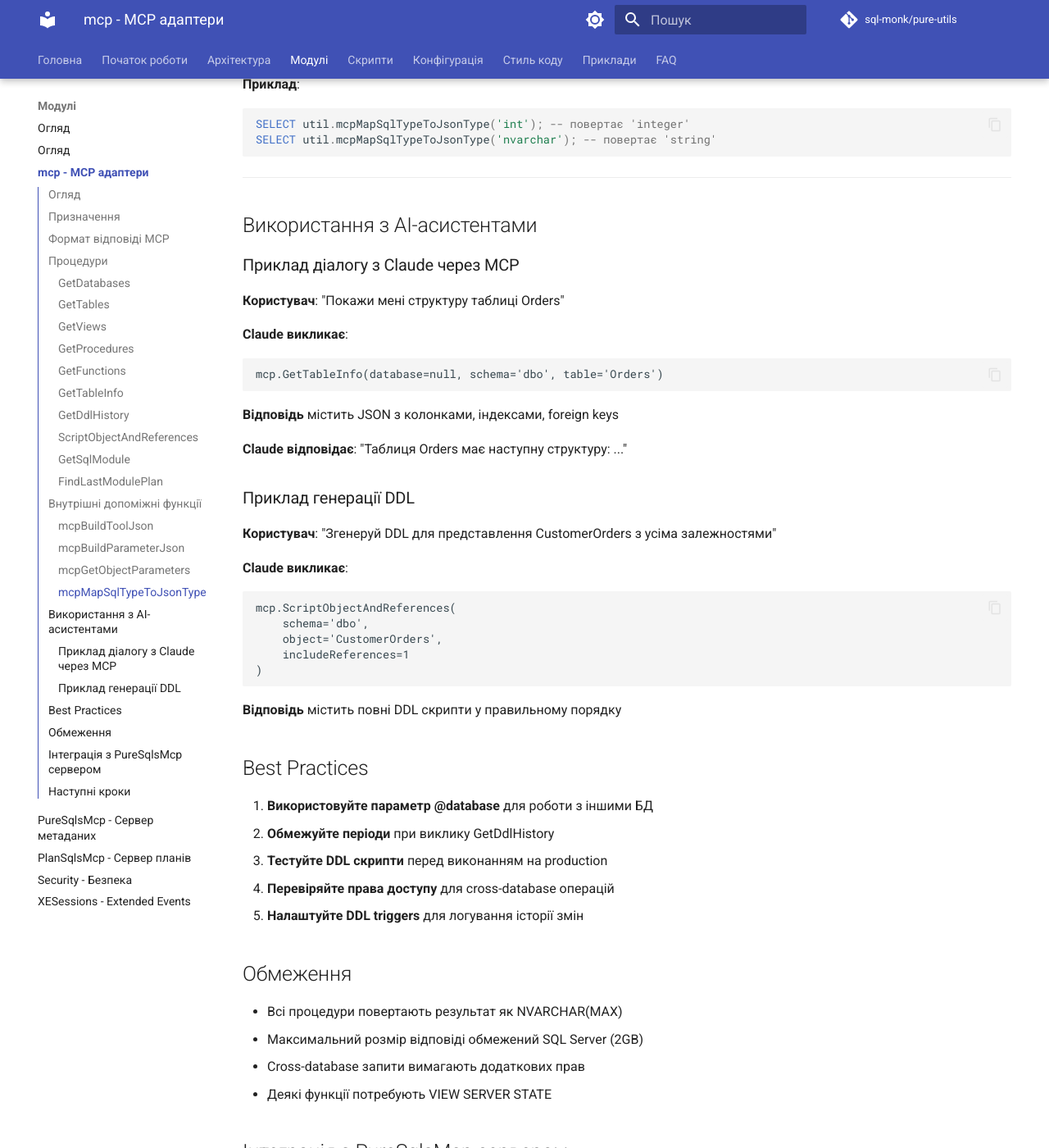
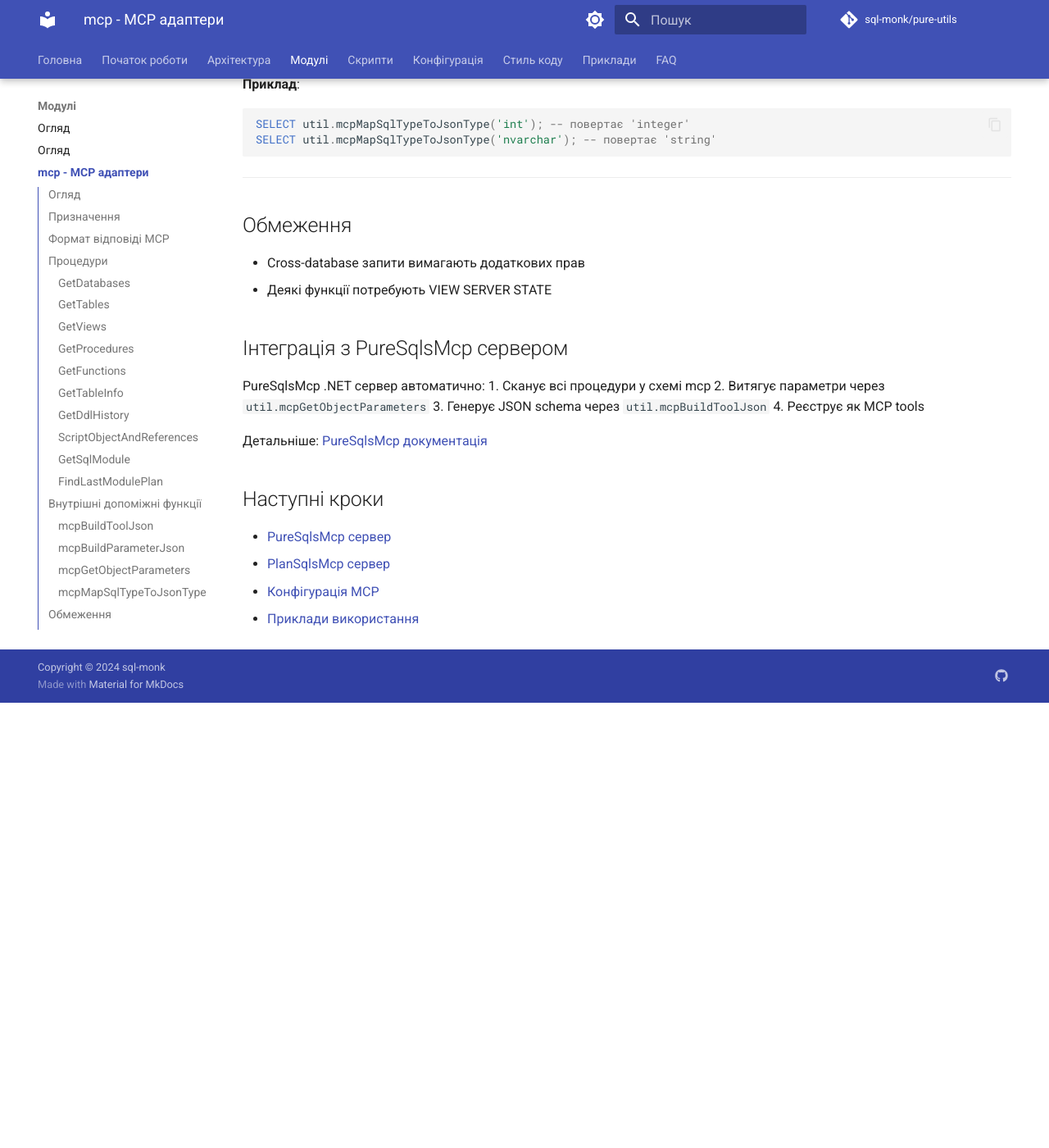
Before and after one commit to sql-monk/pure-utils, an MkDocs documentation site: the page built from docs/modules/mcp.md, in a window 1280 px wide and 1400 px high, scrolled down 9697 px. Shown: the whole window at 82% size. Built offline with MkDocs 1.6.1 and Material for MkDocs 9.7.7, drawn with Linux system fonts in a browser that asks for light colours; comment, search, counter and statistics services are not loaded; the version menu is left out; after the commit the page ends 10554 px from its top, so only the background shows below that.

Commit message:
Remove AI assistant usage examples from mcp.md
Removed examples of AI assistant interactions and best practices from MCP documentation.

````diff
--- a/docs/modules/mcp.md
+++ b/docs/modules/mcp.md
@@ -507,48 +507,8 @@
 
 ---
 
-## Використання з AI-асистентами
-
-### Приклад діалогу з Claude через MCP
-
-**Користувач**: "Покажи мені структуру таблиці Orders"
-
-**Claude викликає**:
-```
-mcp.GetTableInfo(database=null, schema='dbo', table='Orders')
-```
-
-**Відповідь** містить JSON з колонками, індексами, foreign keys
-
-**Claude відповідає**: "Таблиця Orders має наступну структуру: ..."
-
-### Приклад генерації DDL
-
-**Користувач**: "Згенеруй DDL для представлення CustomerOrders з усіма залежностями"
-
-**Claude викликає**:
-```
-mcp.ScriptObjectAndReferences(
-    schema='dbo',
-    object='CustomerOrders',
-    includeReferences=1
-)
-```
-
-**Відповідь** містить повні DDL скрипти у правильному порядку
-
-## Best Practices
-
-1. **Використовуйте параметр @database** для роботи з іншими БД
-2. **Обмежуйте періоди** при виклику GetDdlHistory
-3. **Тестуйте DDL скрипти** перед виконанням на production
-4. **Перевіряйте права доступу** для cross-database операцій
-5. **Налаштуйте DDL triggers** для логування історії змін
-
 ## Обмеження
 
-- Всі процедури повертають результат як NVARCHAR(MAX)
-- Максимальний розмір відповіді обмежений SQL Server (2GB)
 - Cross-database запити вимагають додаткових прав
 - Деякі функції потребують VIEW SERVER STATE
 
````
